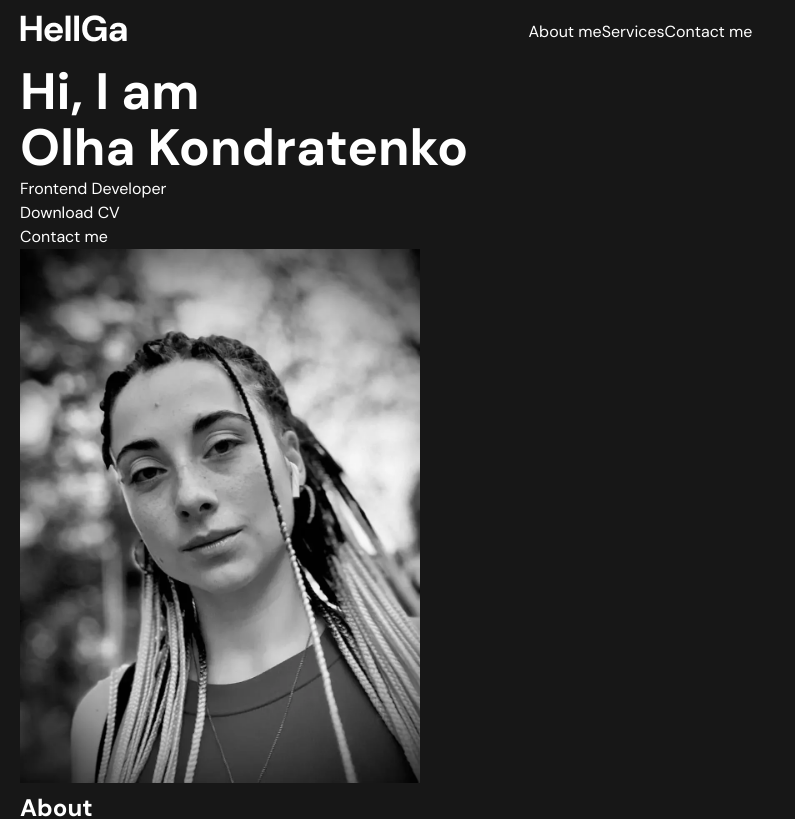
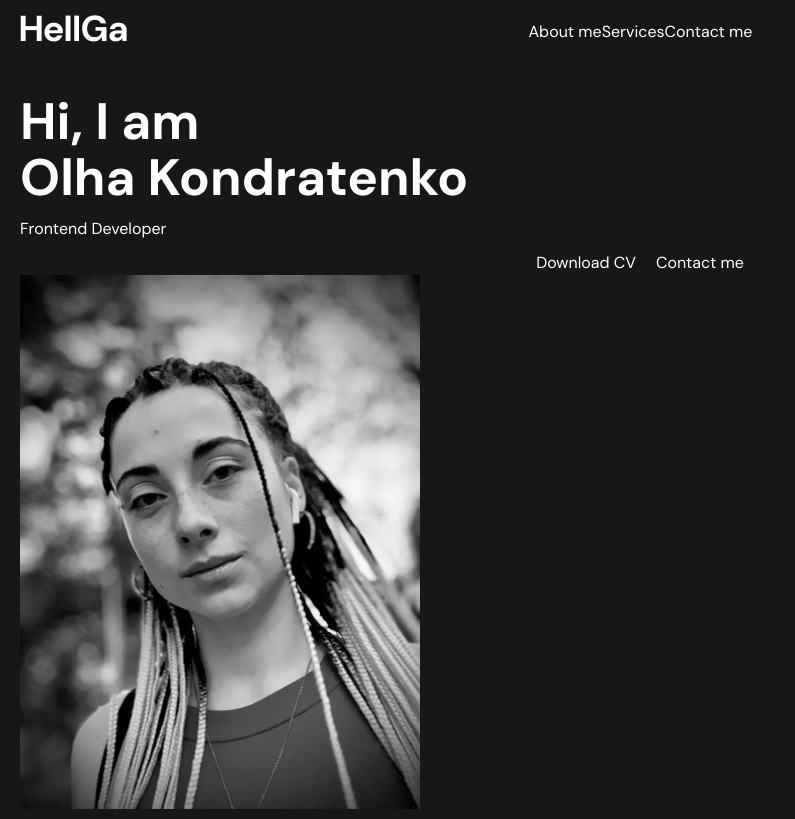
Before and after one commit to Kondratenko666Olga/portfolio, a React (Vite) app: page / in a window 1280 px wide. Shown: the top 819 px of the page, without its empty margins (0-795 px from the left). Built offline with nearby package versions, Linux system fonts and the light colour scheme; the HTML template or start-up script is replaced by a standard one.

Commit message:
mixin edited

```diff
--- a/src/components/Main/Introduct/Introduct.scss
+++ b/src/components/Main/Introduct/Introduct.scss
@@ -1,6 +1,15 @@
 @use '../../../styles/mixins.scss' as *;
 
+.introduct {
+  padding: 30px 0;
+  &-about {
+    @include flex (column, flex-start, left, nowrap, 10px);
+  }
+  &-btns {
+    @include flex (row, center, center, nowrap, 20px)
 
+  }
+}
 
 .introduct-img {
   img {
--- a/src/styles/mixins.scss
+++ b/src/styles/mixins.scss
@@ -1,7 +1,8 @@
-@mixin flex($direction: row, $justify: center, $align: center, $wrap: nowrap) {
+@mixin flex($direction: row, $justify: center, $align: center, $wrap: nowrap, $gap:0) {
   display: flex;
   flex-direction: $direction;
   justify-content: $justify;
   align-items: $align;
   flex-wrap: $wrap;
+  gap: $gap;
 }
```
